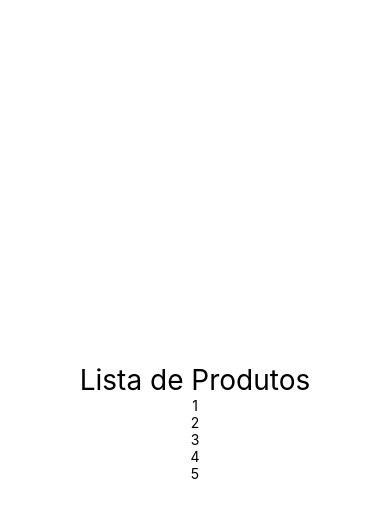
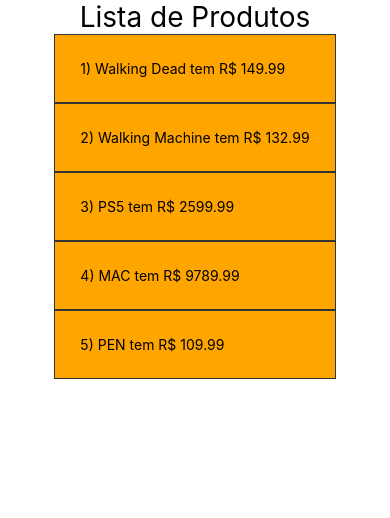
Before and after one commit to joaomotajr/curso-react-exercicios, a React Native app: screen / in a window 390 px wide. Shown: the top 518 px of the page. Built offline with nearby package versions, Linux system fonts and the light colour scheme.

Commit message:
feat/sesssions7-aula

```diff
--- a/src/App.tsx
+++ b/src/App.tsx
@@ -1,5 +1,6 @@
 import React from 'react';
 import { View, StyleSheet, SafeAreaView, Text, Button } from 'react-native';
+import ListaProdutoV3 from './components/produtos/ListaProdutoV3';
 // import Primeiro from './components/Primeiro'
 // import Comp, {Comp1, Comp2 } from './components/Multi'
 // import MinMax from './components/MinMax';
@@ -10,11 +11,13 @@
 // import ContadorV2 from './components/contador/ContadorV2';
 // import Diferenciar from './components/Diferenciar';
 // import Parimpar from './components/Parimpar';
-import Familia from './components/relacao/Familia';
-import Membro from './components/relacao/Membro';
+//import Familia from './components/relacao/Familia';
+//import Membro from './components/relacao/Membro';
 //export default () => <View><Primeiro /></View>
-import UsuarioLogado from './components/UsuarioLogado';
-import ListaProduto from './components/produtos/ListaProduto';
+//import UsuarioLogado from './components/UsuarioLogado';
+//import ListaProduto from './components/produtos/ListaProduto';
+//import ListaProdutoV2 from './components/produtos/ListaProdutoV2';
+//import DigiteSeuNome from './components/DigiteSeuNome';
 
 export default () => (
   <SafeAreaView style = {style.App}>
@@ -39,7 +42,10 @@
     {/* <UsuarioLogado  nome={'Gui'} email={'gui@gui.com'} />
     <UsuarioLogado nome={'Ana'} />
     <UsuarioLogado nome={''} /> */}
-    <ListaProduto />
+    {/* <ListaProduto /> */}
+    {/* <ListaProdutoV2 /> */}
+    <ListaProdutoV3 />
+    {/* <DigiteSeuNome /> */}
   </SafeAreaView>
 )
 const style = StyleSheet.create({
--- /dev/null
+++ b/src/components/DigiteSeuNome.tsx
@@ -0,0 +1,18 @@
+import React, { useState } from "react";
+import { Text, TextInput, View } from "react-native";
+import estilo from "./estilo";
+
+
+export default () => {
+    const [nome, setNome] = useState(String)
+
+    return (
+    <View>
+        <Text>Nome: </Text>
+        <TextInput style={estilo.txtG}
+            placeholder="Digite seu nome: "
+            value={nome}
+            onChangeText={nome => setNome(nome)}
+        />
+    </View>)
+}
--- a/src/components/produtos/ListaProduto.tsx
+++ b/src/components/produtos/ListaProduto.tsx
@@ -4,14 +4,18 @@
 import produtos from "./Produtos";
 
 export default () => {
+    function getList() {
+        return produtos.map((p) => {
+            return <Text key={p.id}>{p.id}) {p.nome} tem R$ {p.preco}</Text>
+        })
+    }
+
     return (
         <>
             <Text style={estilo.txtG}>
                 Lista de Produtos
             </Text>
-            {produtos.map((p) => {
-                return <Text>{p.id}</Text>
-            })}
+            {getList()}
         </>
     )
 }
--- /dev/null
+++ b/src/components/produtos/ListaProdutoV2.tsx
@@ -0,0 +1,42 @@
+import React from "react";
+import { FlatList, StyleSheet, Text, View } from "react-native";
+import estilo from "../estilo";
+import produtos from "./Produtos";
+
+export default () => {
+
+    const getList = ({item}: any) => {
+            return (<View style={styles.listItem}>
+                        <Text>{item.id}) {item.nome} tem R$ {item.preco}</Text>
+                    </View>    )
+    }
+
+    return (
+        <>
+            <Text style={estilo.txtG}>
+                Lista de Produtos
+            </Text>
+            <FlatList
+                data={produtos}
+                keyExtractor={ i => i.id.toString() }
+                renderItem={getList}
+            />
+
+        </>
+    )
+
+}
+
+const styles = StyleSheet.create({
+    container: {
+      width: "100%",
+      padding: 16,
+      paddingTop: 100,
+    },
+    listItem: {
+      backgroundColor: "orange",
+      borderWidth: 1,
+      borderColor: "#333",
+      padding: 25,
+    },
+  });
--- /dev/null
+++ b/src/components/produtos/ListaProdutoV3.tsx
@@ -0,0 +1,42 @@
+import React from "react";
+import { FlatList, StyleSheet, Text, View } from "react-native";
+import estilo from "../estilo";
+import produtos from "./ProdutosType";
+
+export default () => {
+
+    const getList = ({item}: any) => {
+            return (<View style={styles.listItem}>
+                        <Text>{item.id}) {item.nome} tem R$ {item.preco}</Text>
+                    </View>    )
+    }
+
+    return (
+        <>
+            <Text style={estilo.txtG}>
+                Lista de Produtos
+            </Text>
+            <FlatList
+                data={produtos}
+                keyExtractor={ i => i.id.toString() }
+                renderItem={getList}
+            />
+
+        </>
+    )
+
+}
+
+const styles = StyleSheet.create({
+    container: {
+      width: "100%",
+      padding: 16,
+      paddingTop: 100,
+    },
+    listItem: {
+      backgroundColor: "orange",
+      borderWidth: 1,
+      borderColor: "#333",
+      padding: 25,
+    },
+  });
--- /dev/null
+++ b/src/components/produtos/ProdutosType.tsx
@@ -0,0 +1,20 @@
+ type produto = {
+        id: Number,
+        nome: String,
+        preco: Number
+    }
+
+const Array = (():produto[] => {
+
+    const produtos: produto[] = []
+
+    produtos.push({id: 1, nome: 'Walking Dead', preco: 149.99})
+    produtos.push({id: 2, nome: 'Walking Machine', preco: 132.99})
+    produtos.push({id: 3, nome: 'PS5', preco: 2599.99})
+    produtos.push({id: 4, nome: 'MAC', preco: 9789.99})
+    produtos.push({id: 5, nome: 'PEN', preco: 109.99})
+
+    return produtos;
+})
+
+export default Array()
```
